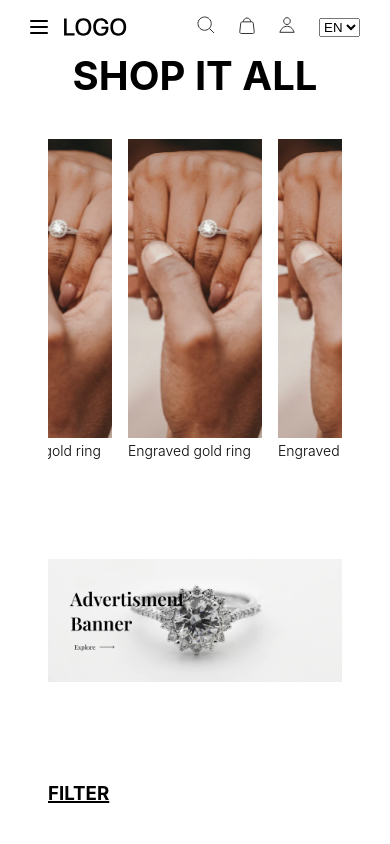
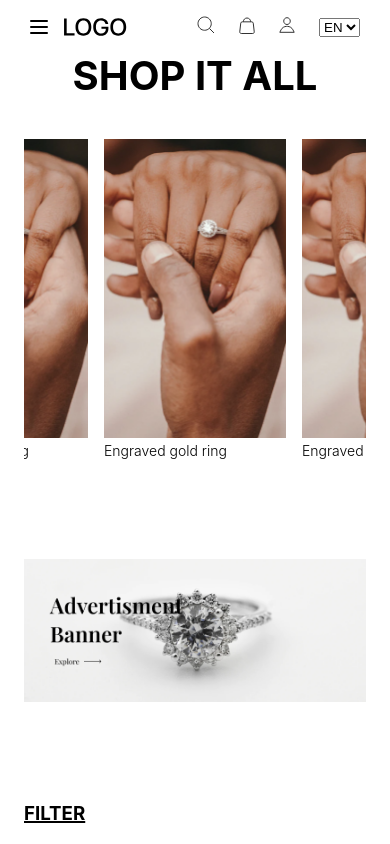
Before and after one commit to KIKVA03/Jewelery-collection, a React (Create React App) app: page /shop in a window 390 px wide. Shown: the top 844 px of the page. Built offline with nearby package versions, Linux system fonts and the light colour scheme.

Commit message:
feat:Whole ShopPage Responsive

```diff
--- a/src/components/ShopPageComponents/ShopItAll.jsx
+++ b/src/components/ShopPageComponents/ShopItAll.jsx
@@ -83,7 +83,7 @@ const Component = styled.div`
         }
         .scrollJewelryWrapper {
             margin-right: 0;
-            width: 100%;
+            max-width: 100%;
         }
     }
 `;
--- a/src/pages/ShopPage.jsx
+++ b/src/pages/ShopPage.jsx
@@ -115,6 +115,7 @@ const Component = styled.div`
     @media (max-width: 1030px) {
         .motherDiv {
             justify-content: center;
+            padding: 0 24px;
 
             .categoriseWrapper {
                 display: none;
@@ -128,15 +129,11 @@ const Component = styled.div`
     @media (max-width: 650px) {
         .greenSection {
             height: 100%;
-
-            flex-wrap: wrap;
+            display: grid;
+            grid-template-columns: repeat(2, 1fr);
+            gap: 16px;
             justify-content: center;
+            align-items: center;
         }
     }
 `;
-
-// {/* <div className="contentWrapper">
-//                 <ShopItAll />
-//                 <img src="/images/AdvertisamentBanner.png.png" alt="#" className="img" />
-//                 <Filter />
-//             </div> */}
```
